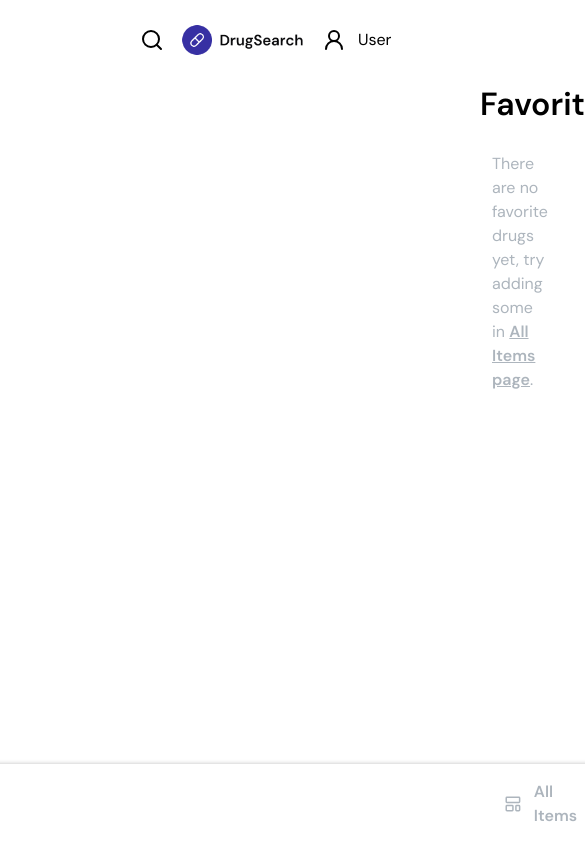
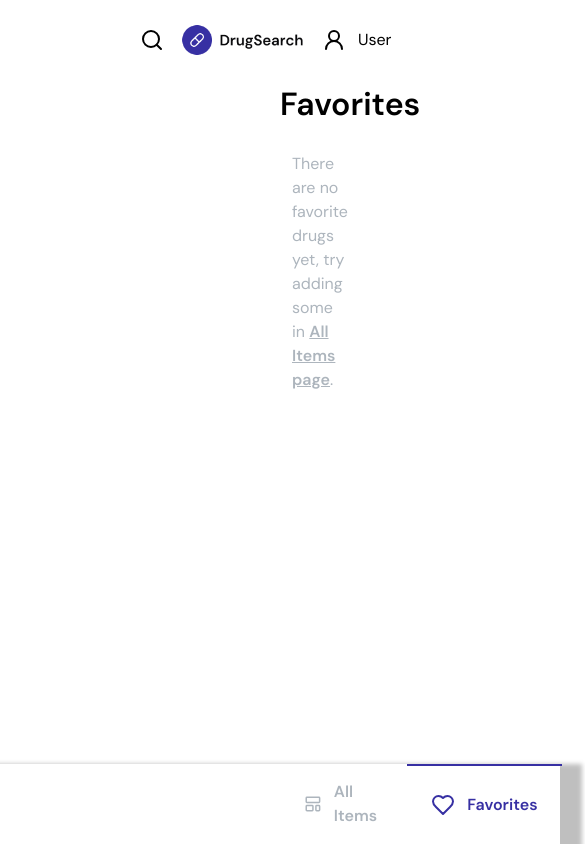
Before and after one commit to AlissonSilva07/teste-icc-drug-search, a React (Vite) app: page /favorites in a window 390 px wide. Shown: the top 844 px of the page, 585 px wide, since content can reach past the window. Built offline with nearby package versions, Linux system fonts and the light colour scheme.

Commit message:
refactor: final adjustments for responsiveness and clean code

```diff
--- a/src/modules/drugSearch/page/index.tsx
+++ b/src/modules/drugSearch/page/index.tsx
@@ -17,7 +17,7 @@ function HomePage() {
 
     return (
         <main className="relative w-full bg-white">
-            <section className="h-full px-[480px] flex flex-col items-start gap-6">
+            <section className="h-full pb-24 2xl:pb-0 px-[280px] 2xl:px-[480px] flex flex-col items-start gap-6">
                 <div className="w-full flex items-center justify-between">
                     <h1 className="text-black text-[32px] font-semibold">All Items</h1>
                     <div className="flex items-center gap-3">
--- a/src/modules/drugSearch/submodules/favorites/page/index.tsx
+++ b/src/modules/drugSearch/submodules/favorites/page/index.tsx
@@ -7,7 +7,7 @@ function FavoritesPage() {
     const { favoriteDrugs, clearCart } = useAppDataContext()
     return (
         <main className="relative w-full bg-white">
-            <section className="h-full px-[480px] flex flex-col items-start gap-6">
+            <section className="h-full px-[280px] 2xl:px-[480px] flex flex-col items-start gap-6">
                 <div className="w-full flex items-center justify-between">
                     <h1 className="text-black text-[32px] font-semibold">Favorites</h1>
                     <button onClick={clearCart} className={`group ${favoriteDrugs.value.length > 0 ? 'flex' : 'hidden'} items-center gap-2.5 py-1 px-2.5 border-2 border-indigo-800 hover:bg-indigo-800 text-indigo-800 hover:text-white text-sm rounded-full`}>
--- a/src/shared/components/bottomNav.tsx
+++ b/src/shared/components/bottomNav.tsx
@@ -3,7 +3,7 @@ import { NavLink } from "react-router-dom"
 
 function BottomNav() {
     return (
-        <nav className="fixed bottom-0 h-20 w-full bg-white flex items-center px-[480px] justify-between shadow-[5px_17px_4.5px_17px_rgba(0,0,0,0.25)]">
+        <nav className="fixed bottom-0 h-20 w-full bg-white flex items-center px-[280px] 2xl:px-[480px] justify-between shadow-[5px_17px_4.5px_17px_rgba(0,0,0,0.25)]">
             <NavLink to='/' className={({ isActive }) =>
                 isActive ? "h-full px-6 flex items-center justify-center gap-3 border-t-2 border-indigo-800 text-indigo-800 hover:bg-indigo-100"
                     : "h-full px-6 flex items-center justify-center gap-3 text-[#ADB5BD] hover:bg-indigo-100 hover:text-black"
--- a/src/shared/components/navbar.tsx
+++ b/src/shared/components/navbar.tsx
@@ -7,7 +7,7 @@ function Navbar() {
     const [isOpenModalSearch, setIsOpenModalSearch] = useState<boolean>(false)
 
     return (
-        <nav className="relative w-full h-20 px-32 flex items-center justify-between">
+        <nav className="sticky top-0 w-full h-20 px-32 bg-white flex items-center justify-between z-50">
             <button onClick={() => setIsOpenModalSearch(true)} className={`relative p-3 ${isOpenModalSearch ? 'bg-indigo-100 text-indigo-800' : 'bg-white text-black'} hover:bg-indigo-100 hover:text-indigo-800 rounded-full flex items-center gap-1`}>
                 <Search className="size-6" />
             </button>
--- a/src/shared/contexts/appContext.tsx
+++ b/src/shared/contexts/appContext.tsx
@@ -1,6 +1,6 @@
 import { createContext, useContext, useEffect, useReducer } from "react"
 import { Drug } from "../../modules/drugSearch/interfaces/drug"
-import { favoritesReducer, State } from "../../modules/drugSearch/hooks/useReducer"
+import { favoritesReducer, State } from "../../modules/drugSearch/reducers/favoritesReducer"
 import toast from "react-hot-toast"
 
 type AppDataContextProps = {
```
Also changed, not shown: src/modules/drugSearch/reducers/favoritesReducer.ts (renamed from src/modules/drugSearch/hooks/useReducer.ts), 1 other file (tests, documents, lock files or other folders).
